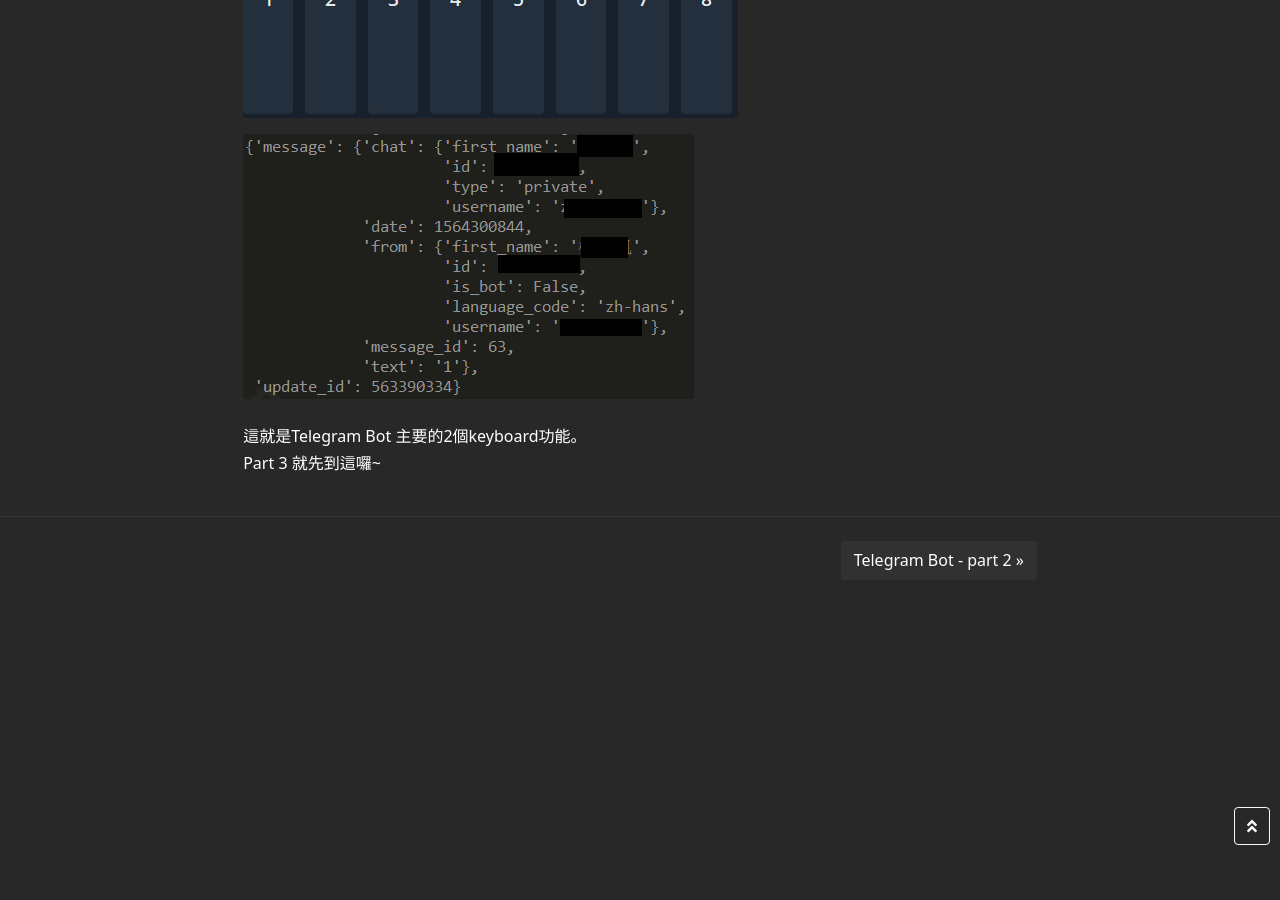
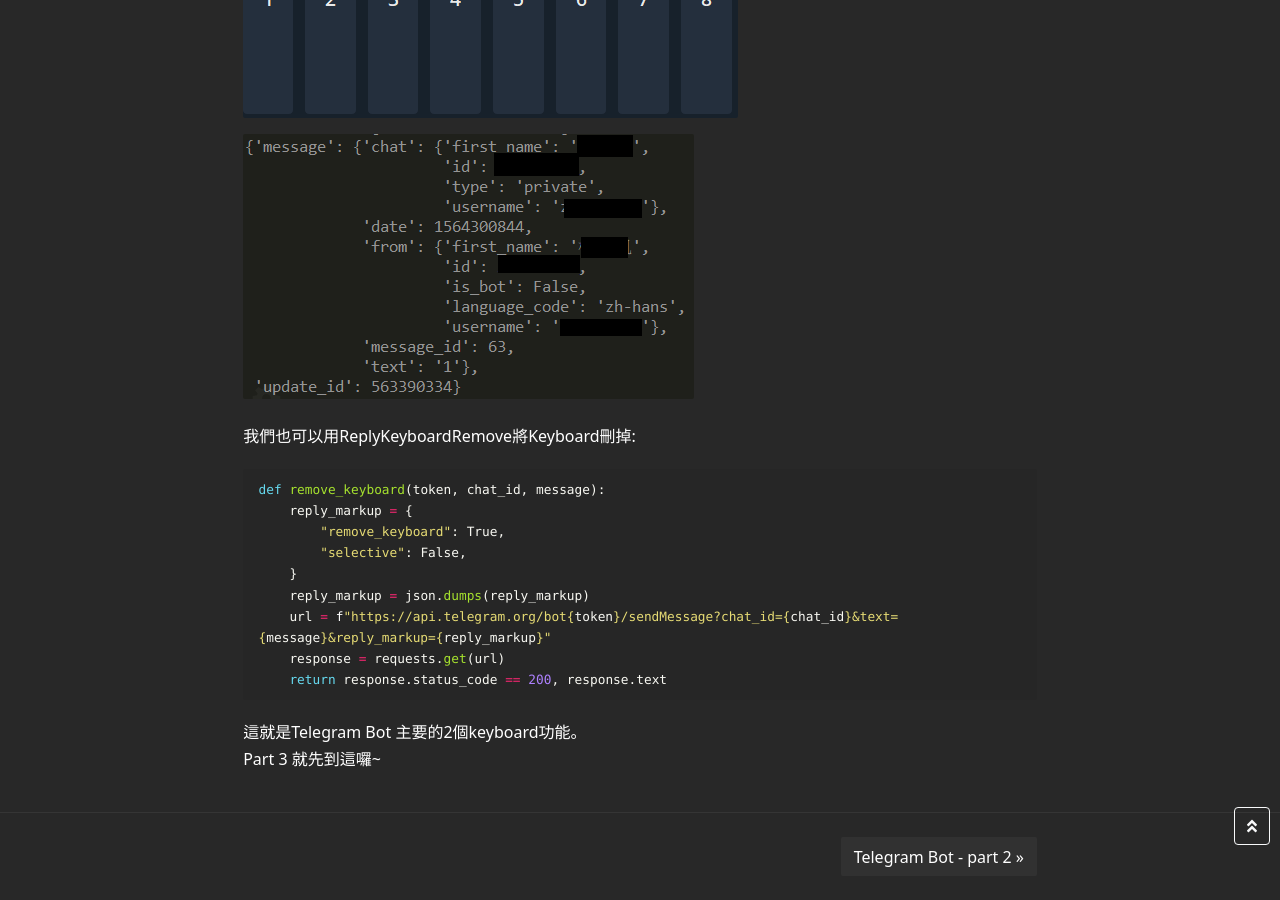
Before and after one commit to zondatw/zondaTW.github.io, a Jekyll site: the page built from _posts/2019-07-28-Telegram_Bot_part_3.markdown, in a window 1280 px wide and 900 px high, scrolled down 4121 px. Built offline with Jekyll 4.4.1, drawn with Linux system fonts in a browser that asks for light colours; before the commit the page ends 4725 px from its top, so only the background shows below that.

Commit message:
Update post: Telegram bot part 3

````diff
--- a/_posts/2019-07-28-Telegram_Bot_part_3.markdown
+++ b/_posts/2019-07-28-Telegram_Bot_part_3.markdown
@@ -122,5 +122,19 @@
 ![Keyboard pressed](/assets\images\2019-07-28-Telegram_Bot_part_3\keyboard_pressed.PNG)
 ![Keyboard pressed content](/assets\images\2019-07-28-Telegram_Bot_part_3\keyboard_pressed_content.PNG)
 
+我們也可以用ReplyKeyboardRemove將Keyboard刪掉:
+
+```python
+def remove_keyboard(token, chat_id, message):
+    reply_markup = {
+        "remove_keyboard": True,
+        "selective": False,
+    }
+    reply_markup = json.dumps(reply_markup)
+    url = f"https://api.telegram.org/bot{token}/sendMessage?chat_id={chat_id}&text={message}&reply_markup={reply_markup}"
+    response = requests.get(url)
+    return response.status_code == 200, response.text
+```
+
 這就是Telegram Bot 主要的2個keyboard功能。
 Part 3 就先到這囉~
````
